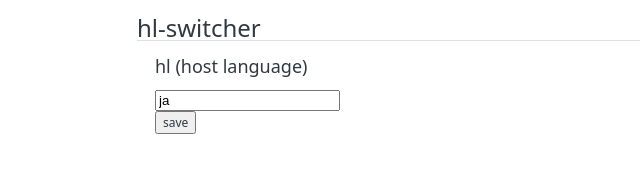
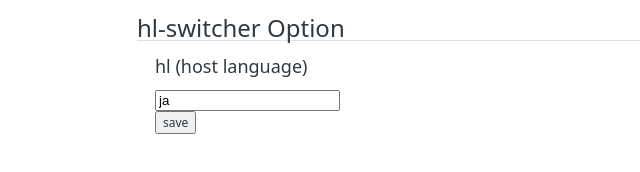
Before and after one commit to rochefort/chrome_extension_hl_switcher, a browser extension: page options.html in a window 1280 px wide. Shown: the whole page, without its empty margins (0-640 px from the left). Drawn offline with Linux system fonts and the light colour scheme.

Commit message:
Fix a word

```diff
--- a/options.html
+++ b/options.html
@@ -6,7 +6,7 @@
   <link rel="stylesheet" href="css/options.css">
 </head>
 <body>
-<h1>hl-switcher</h1>
+<h1>hl-switcher Option</h1>
 <section>
 <h2>hl (host language)</h2>
 <div><input id="hl" type="text" maxLength="4" /></div>
```
